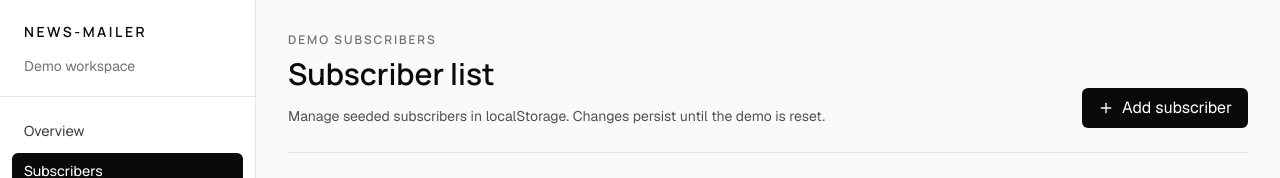
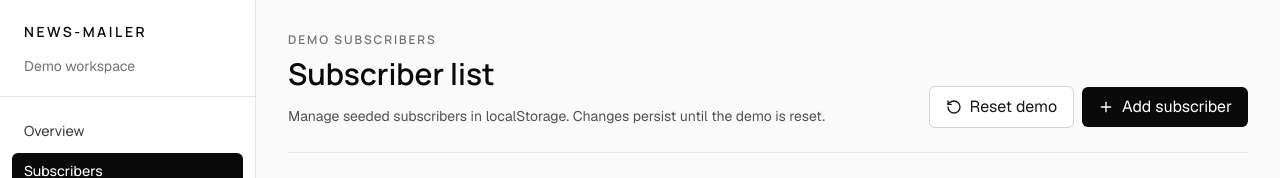
Before and after one commit to AjvorHardi/news-mailer, a React (Vite) app: page /demo/subscribers in a window 1280 px wide. Shown: the top 178 px of the page. Built offline with nearby package versions, Linux system fonts and the light colour scheme.

Commit message:
fix: polish demo subscriber persistence

```diff
--- a/src/features/demo/DemoSubscribersPage.tsx
+++ b/src/features/demo/DemoSubscribersPage.tsx
@@ -1,4 +1,4 @@
-import { Pencil, Plus, Trash2 } from 'lucide-react';
+import { Pencil, Plus, RotateCcw, Trash2 } from 'lucide-react';
 import { useMemo, useState } from 'react';
 import { useForm } from 'react-hook-form';
 import { zodResolver } from '@hookform/resolvers/zod';
@@ -16,6 +16,7 @@ import {
   useUpdateDemoSubscriber,
   useUpsertDemoSubscriber,
 } from './useDemoSubscribers';
+import { useResetDemoData } from './useDemoOverview';
 import type { z } from 'zod';
 
 const dateFormatter = new Intl.DateTimeFormat('en', {
@@ -42,13 +43,18 @@ export function DemoSubscribersPage() {
   const updateSubscriber = useUpdateDemoSubscriber();
   const setSubscriberStatus = useSetDemoSubscriberStatus();
   const removeSubscriber = useRemoveDemoSubscriber();
+  const resetDemoData = useResetDemoData();
   const [editingSubscriber, setEditingSubscriber] = useState<Subscriber | null>(null);
   const [isFormOpen, setIsFormOpen] = useState(false);
 
   const sourceForms = useMemo(() => sourceFormsQuery.data ?? [], [sourceFormsQuery.data]);
   const formsById = useMemo(() => new Map(sourceForms.map((form) => [form.id, form.internalName])), [sourceForms]);
   const isMutating =
-    upsertSubscriber.isPending || updateSubscriber.isPending || setSubscriberStatus.isPending || removeSubscriber.isPending;
+    upsertSubscriber.isPending ||
+    updateSubscriber.isPending ||
+    setSubscriberStatus.isPending ||
+    removeSubscriber.isPending ||
+    resetDemoData.isPending;
 
   function openCreateForm() {
     setEditingSubscriber(null);
@@ -67,12 +73,24 @@ export function DemoSubscribersPage() {
         title="Subscriber list"
         description="Manage seeded subscribers in localStorage. Changes persist until the demo is reset."
         actions={
-          <Button type="button" onClick={openCreateForm}>
-            <Plus className="mr-2 h-4 w-4" aria-hidden="true" />
-            Add subscriber
-          </Button>
+          <>
+            <Button type="button" variant="secondary" onClick={() => resetDemoData.mutate()} disabled={isMutating}>
+              <RotateCcw className="mr-2 h-4 w-4" aria-hidden="true" />
+              Reset demo
+            </Button>
+            <Button type="button" onClick={openCreateForm} disabled={isMutating}>
+              <Plus className="mr-2 h-4 w-4" aria-hidden="true" />
+              Add subscriber
+            </Button>
+          </>
         }
       />
+
+      {setSubscriberStatus.error || removeSubscriber.error || resetDemoData.error ? (
+        <div className="rounded-lg border border-red-200 bg-white p-4 text-sm text-red-600">
+          {setSubscriberStatus.error?.message ?? removeSubscriber.error?.message ?? resetDemoData.error?.message}
+        </div>
+      ) : null}
 
       {isFormOpen ? (
         <DemoSubscriberForm
@@ -105,7 +123,15 @@ export function DemoSubscribersPage() {
       ) : null}
 
       {subscribersQuery.isError || sourceFormsQuery.isError ? (
-        <EmptyState title="Subscribers could not be loaded" description="Reset the demo data from the overview and try again." />
+        <EmptyState
+          title="Subscribers could not be loaded"
+          description="Reset the demo data and try again."
+          action={
+            <Button type="button" variant="secondary" onClick={() => resetDemoData.mutate()} disabled={isMutating}>
+              Reset demo
+            </Button>
+          }
+        />
       ) : null}
 
       {subscribersQuery.data && subscribersQuery.data.length === 0 ? (
```
